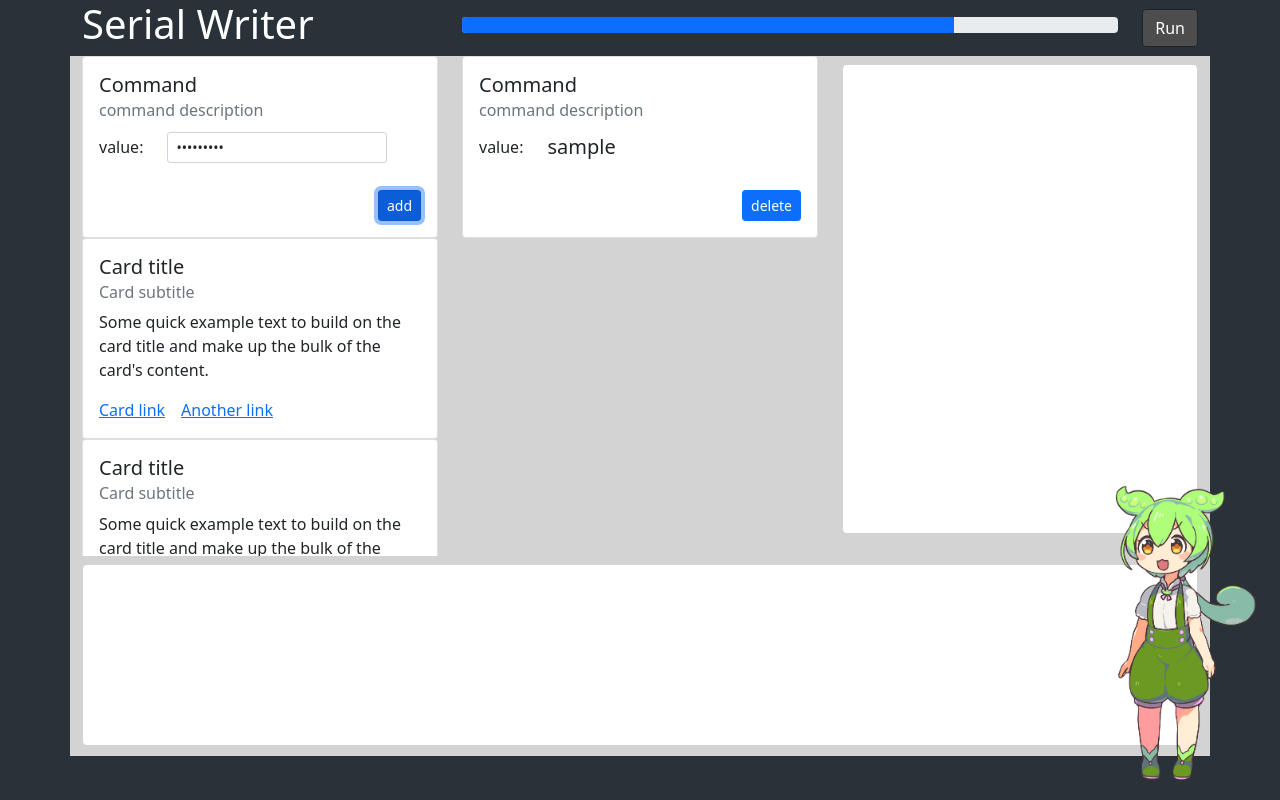
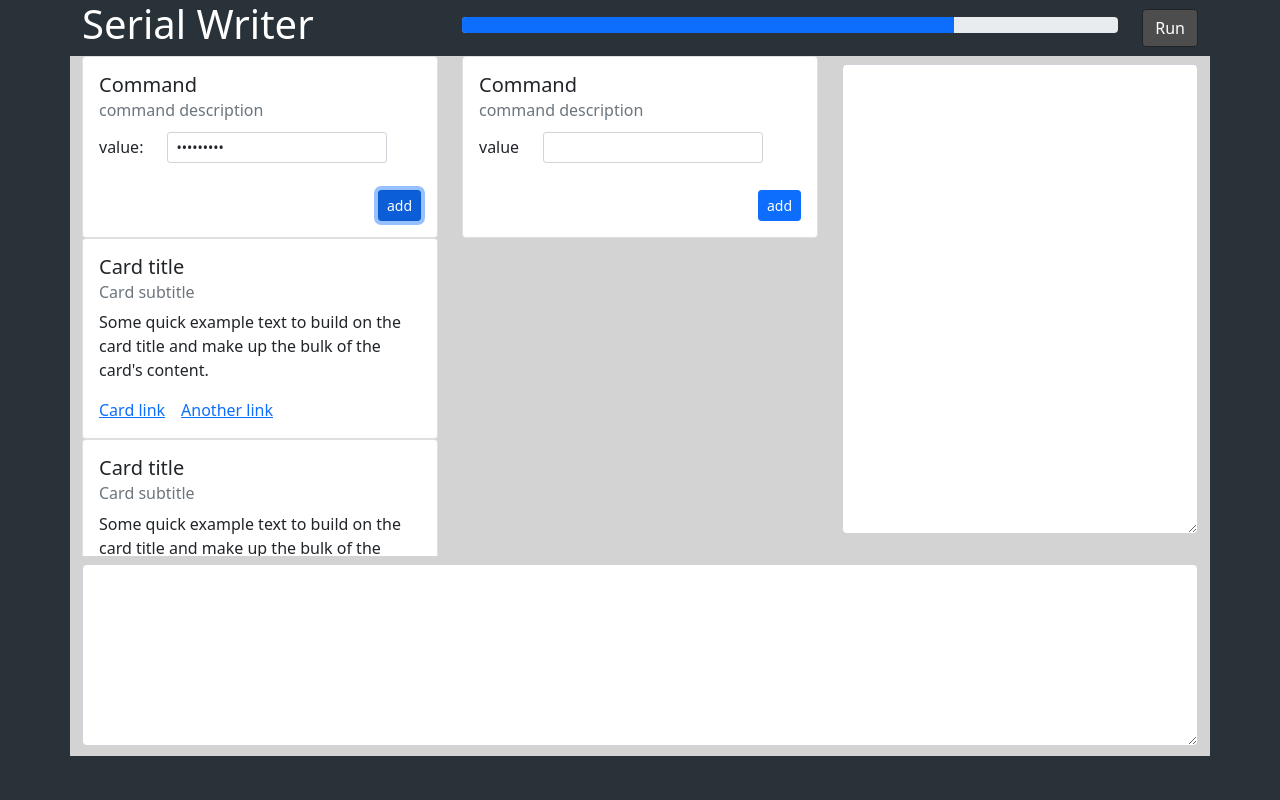
Before and after one commit to kyuvie/SerialWriter, a Next.js app: page / in a window 1280 px wide. Both pictures are taken after typing "Sample123" into the empty fields and a click on the button "add". Built offline with nearby package versions, Linux system fonts and the light colour scheme.

Commit message:
add refs

```diff
--- a/components/MiddleCard.jsx
+++ b/components/MiddleCard.jsx
@@ -1,5 +1,32 @@
-function create_middle_card(obj) {
-    return (<div className="card">
+import { render } from '@testing-library/react'
+import React from 'react'
+
+
+class MiddleCard extends React.Component {
+    constructor(props) {
+        super(props)
+        this.state = { style: {
+            backgroundColor: 'white',
+        }}
+
+        this.toGreen = this.toGreen.bind(this)
+        this.toRed = this.toRed.bind(this)
+    }
+
+    toGreen() {
+        this.setState( {style: {
+            backgroundColor: 'palegreen',
+        }})
+    }
+
+    toRed() {
+        this.setState( {style: {
+            backgroundColor: 'lightpink',
+        }})
+    }
+
+    render() {
+        return (<div className="card" style={this.state.style}>
             <div className="card-body">
                 <h5 className="card-title">Command</h5>
                 <h6 className="card-subtitle mb-2 text-muted">command description</h6>
@@ -19,5 +46,6 @@ function create_middle_card(obj) {
             </div>
         </div>)
     }
+}
 
-export default create_middle_card
+export default MiddleCard
--- a/pages/index.js
+++ b/pages/index.js
@@ -1,43 +1,44 @@
 import Head from 'next/head'
 import Image from 'next/image'
-import { useState } from 'react'
+import React, { useState, useRef, createRef } from 'react'
+import MiddleCard from '../components/MiddleCard'
 
-export default function Home() {
-  const [middleCards, setMiddleCards] = useState([])
 
-  function addToMiddleCards() {
-    setMiddleCards([...middleCards, create_middle_card()])
+class Home extends React.Component {
+  static id = 0
+  constructor(props) {
+    super(props)
+    this.state = {
+      middleCards: []
     }
 
-  function create_middle_card(obj) {
-    return (<div className="card">
-      <div className="card-body">
-        <h5 className="card-title">Command</h5>
-        <h6 className="card-subtitle mb-2 text-muted">command description</h6>
-        <div className="row align-items-center">
-          <div className="col-auto">
-            <label htmlFor="inputPassword6" className="col-form-label">value:</label>
-          </div>
-          <div className="col-auto">
-            <div id="inputPassword6" className="fs-5">sample</div>
-          </div>
-        </div>
-        <div className="row align-items-center justify-content-end pt-4">
-          <div className="col-auto">
-            <button type="button" className="btn btn-primary btn-sm">delete</button>
-          </div>
-        </div>
-      </div>
-    </div>)
+    this.addToMiddleCards = this.addToMiddleCards.bind(this)
+    this.asyncRun = this.asyncRun.bind(this)
+
+    this.cardsRef = []
+
+    this.indexOfCards = 0
+
   }
 
-  const asyncRun = async () => {
+  addToMiddleCards() {
+    this.cardsRef.push(createRef())
+    this.setState(
+      { middleCards: [...this.state.middleCards, <MiddleCard ref={this.cardsRef[this.indexOfCards]} key={Home.id} />] }
+    )
 
-    for (const i in  middleCards) {
-      console.log(i)
+    this.indexOfCards += 1
+
+    Home.id += 1
+  }
+
+  async asyncRun() {
+    for (const card of this.cardsRef) {
+      card.current.toGreen()
     }
   }
 
+  render() {
     return (
       <div style={{ backgroundColor: '#283238' }}>
         <Head>
@@ -50,9 +51,11 @@ export default function Home() {
         <main>
           <div className="container">
             <div className='fixed-bottom'>
+              {/*
             <div style={{ position: 'fixed', bottom: '0px', right: '0px' }}>
               <Image src="/zundamon_standing.png" alt="Zundamon Standing" layout={'intrinsic'} width={216} height={330} />
             </div>
+  */}
             </div>
             <div className="row rounded align-items-center">
               <div className="col-4">
@@ -66,7 +69,7 @@ export default function Home() {
                     </div>
                   </div>
                   <div className='col-auto'>
-                  <button type="button" className="btn btn-dark" style={{ backgroundColor: '#4D4D4D' }} onClick={asyncRun}>Run</button>
+                    <button type="button" className="btn btn-dark" style={{ backgroundColor: '#4D4D4D' }} onClick={this.asyncRun}>Run</button>
                   </div>
                 </div>
               </div>
@@ -95,7 +98,7 @@ export default function Home() {
                       </div>
                       <div className="row align-items-center justify-content-end pt-4">
                         <div className="col-auto">
-                        <button type="button" className="btn btn-primary btn-sm" onClick={addToMiddleCards}>add</button>
+                          <button type="button" className="btn btn-primary btn-sm" onClick={this.addToMiddleCards}>add</button>
                         </div>
                       </div>
                     </div>
@@ -142,7 +145,7 @@ export default function Home() {
                   tabIndex="0"
                   style={{ height: "500px" }}
                 >
-                {middleCards}
+                  {this.state.middleCards}
 
                 </div>
               </div>
@@ -174,4 +177,25 @@ export default function Home() {
     */}
       </div>
     )
+
   }
+}
+
+export default Home
+/*function Home() {
+  const [middleCards, setMiddleCards] = useState([])
+  const [style, setStyle] = useState({ 'backgroundColor': 'red' })
+
+  function addToMiddleCards() {
+    setMiddleCards([...middleCards, <MiddleCard style={style} />])
+  }
+
+  const asyncRun = async () => {
+
+    for (const card in middleCards) {
+      card.toGreen()
+    }
+  }
+
+  return ()
+}*/
```
Also changed, not shown: 2 other files (tests, documents, lock files or other folders). Lines whose indentation alone changed are shown as unchanged.
